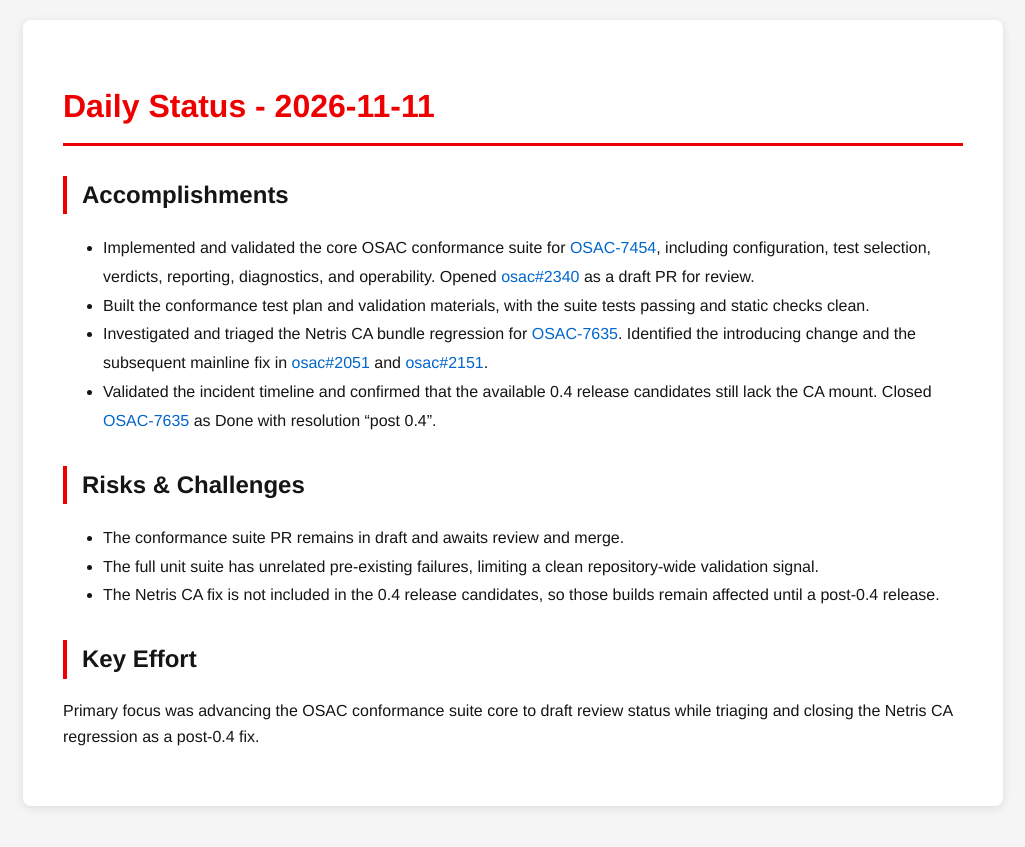
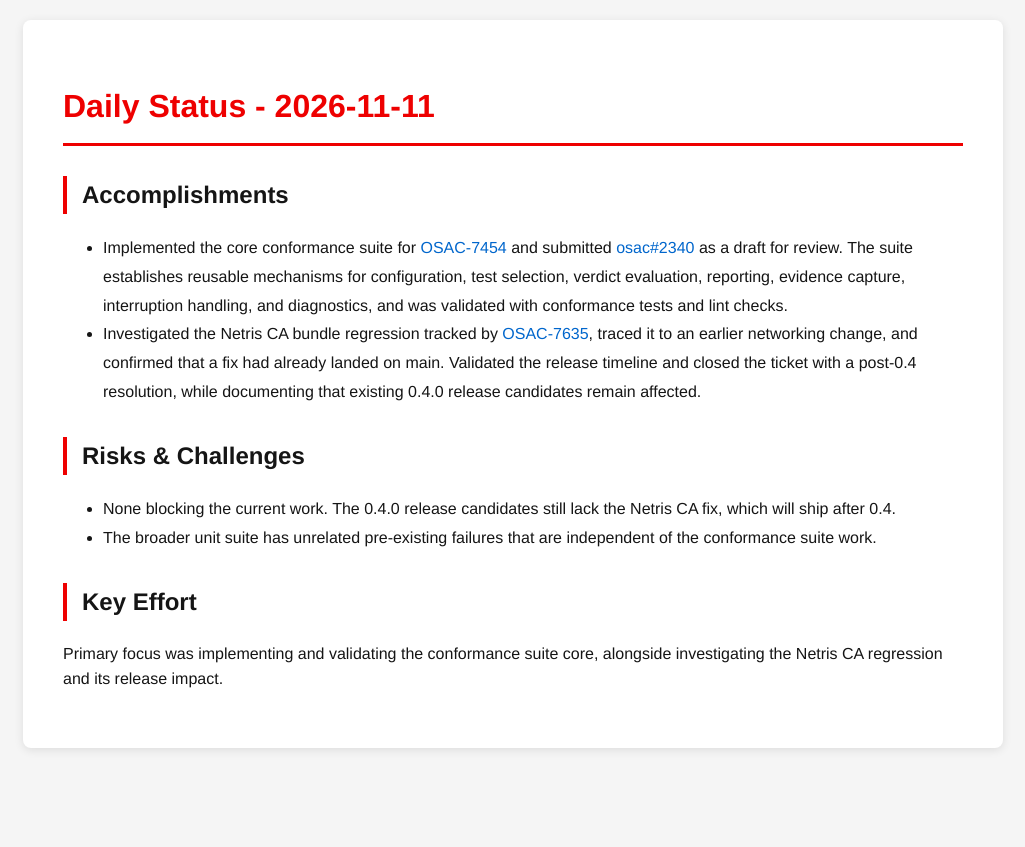
Before and after one commit to tzvatot/daily-status, a Jekyll site: the page built from 2026-11-11.md, in a window 1280 px wide. Shown: the top 847 px of the page, without its empty margins (127-1152 px from the left). Built offline with Jekyll 4.4.1, drawn with Linux system fonts in a browser that asks for light colours.

Commit message:
Daily status update - 2026-11-11

```diff
--- a/2026-11-11.md
+++ b/2026-11-11.md
@@ -7,15 +7,12 @@
 # Daily Status - 2026-11-11
 
 ## Accomplishments
-- Implemented and validated the core OSAC conformance suite for [OSAC-7454](https://redhat.atlassian.net/browse/OSAC-7454), including configuration, test selection, verdicts, reporting, diagnostics, and operability. Opened [osac#2340](https://github.com/osac-project/osac/pull/2340) as a draft PR for review.
-- Built the conformance test plan and validation materials, with the suite tests passing and static checks clean.
-- Investigated and triaged the Netris CA bundle regression for [OSAC-7635](https://redhat.atlassian.net/browse/OSAC-7635). Identified the introducing change and the subsequent mainline fix in [osac#2051](https://github.com/osac-project/osac/pull/2051) and [osac#2151](https://github.com/osac-project/osac/pull/2151).
-- Validated the incident timeline and confirmed that the available 0.4 release candidates still lack the CA mount. Closed [OSAC-7635](https://redhat.atlassian.net/browse/OSAC-7635) as Done with resolution "post 0.4".
+- Implemented the core conformance suite for [OSAC-7454](https://redhat.atlassian.net/browse/OSAC-7454) and submitted [osac#2340](https://github.com/osac-project/osac/pull/2340) as a draft for review. The suite establishes reusable mechanisms for configuration, test selection, verdict evaluation, reporting, evidence capture, interruption handling, and diagnostics, and was validated with conformance tests and lint checks.
+- Investigated the Netris CA bundle regression tracked by [OSAC-7635](https://redhat.atlassian.net/browse/OSAC-7635), traced it to an earlier networking change, and confirmed that a fix had already landed on main. Validated the release timeline and closed the ticket with a post-0.4 resolution, while documenting that existing 0.4.0 release candidates remain affected.
 
 ## Risks & Challenges
-- The conformance suite PR remains in draft and awaits review and merge.
-- The full unit suite has unrelated pre-existing failures, limiting a clean repository-wide validation signal.
-- The Netris CA fix is not included in the 0.4 release candidates, so those builds remain affected until a post-0.4 release.
+- None blocking the current work. The 0.4.0 release candidates still lack the Netris CA fix, which will ship after 0.4.
+- The broader unit suite has unrelated pre-existing failures that are independent of the conformance suite work.
 
 ## Key Effort
-Primary focus was advancing the OSAC conformance suite core to draft review status while triaging and closing the Netris CA regression as a post-0.4 fix.
+Primary focus was implementing and validating the conformance suite core, alongside investigating the Netris CA regression and its release impact.
```
